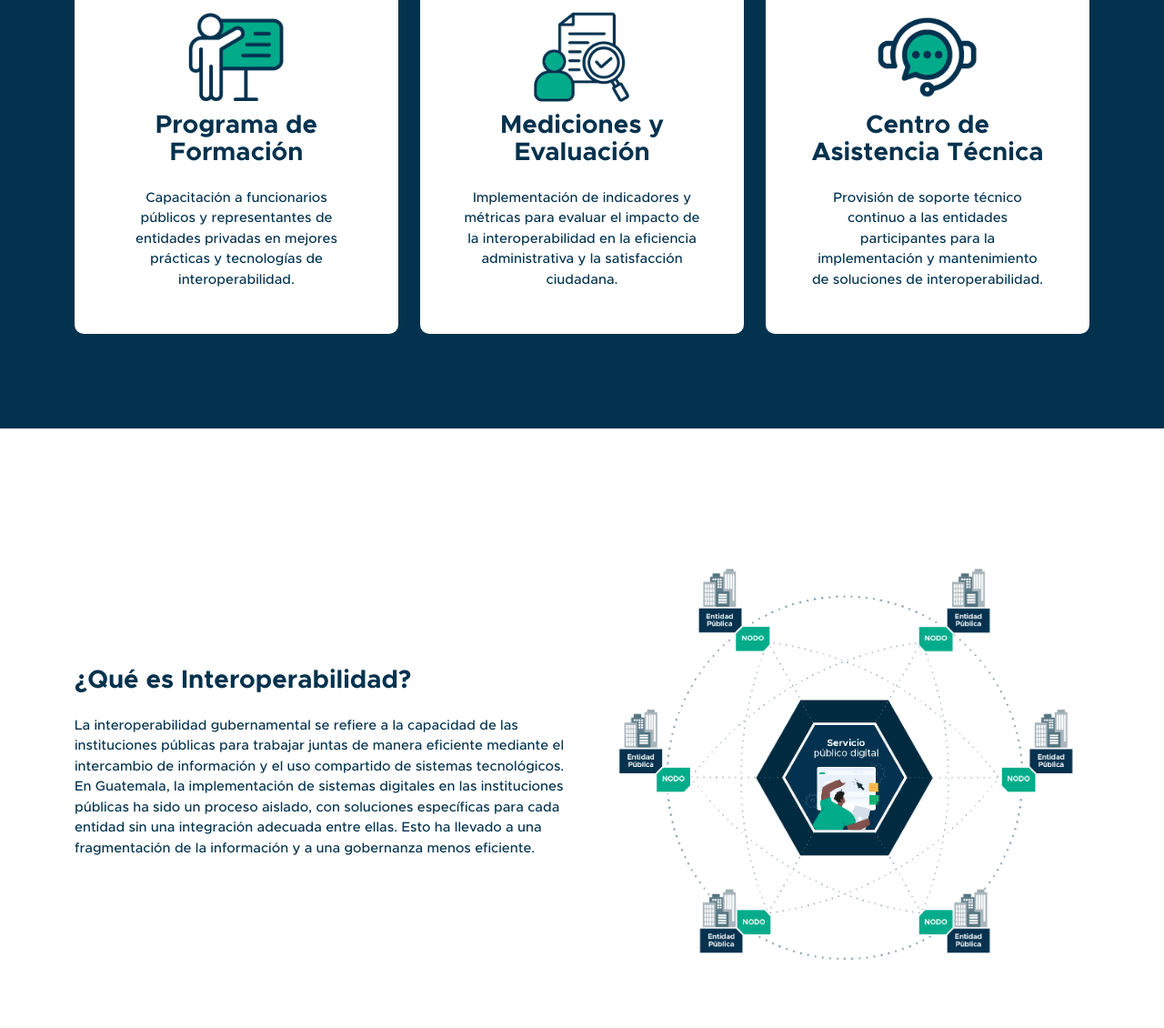
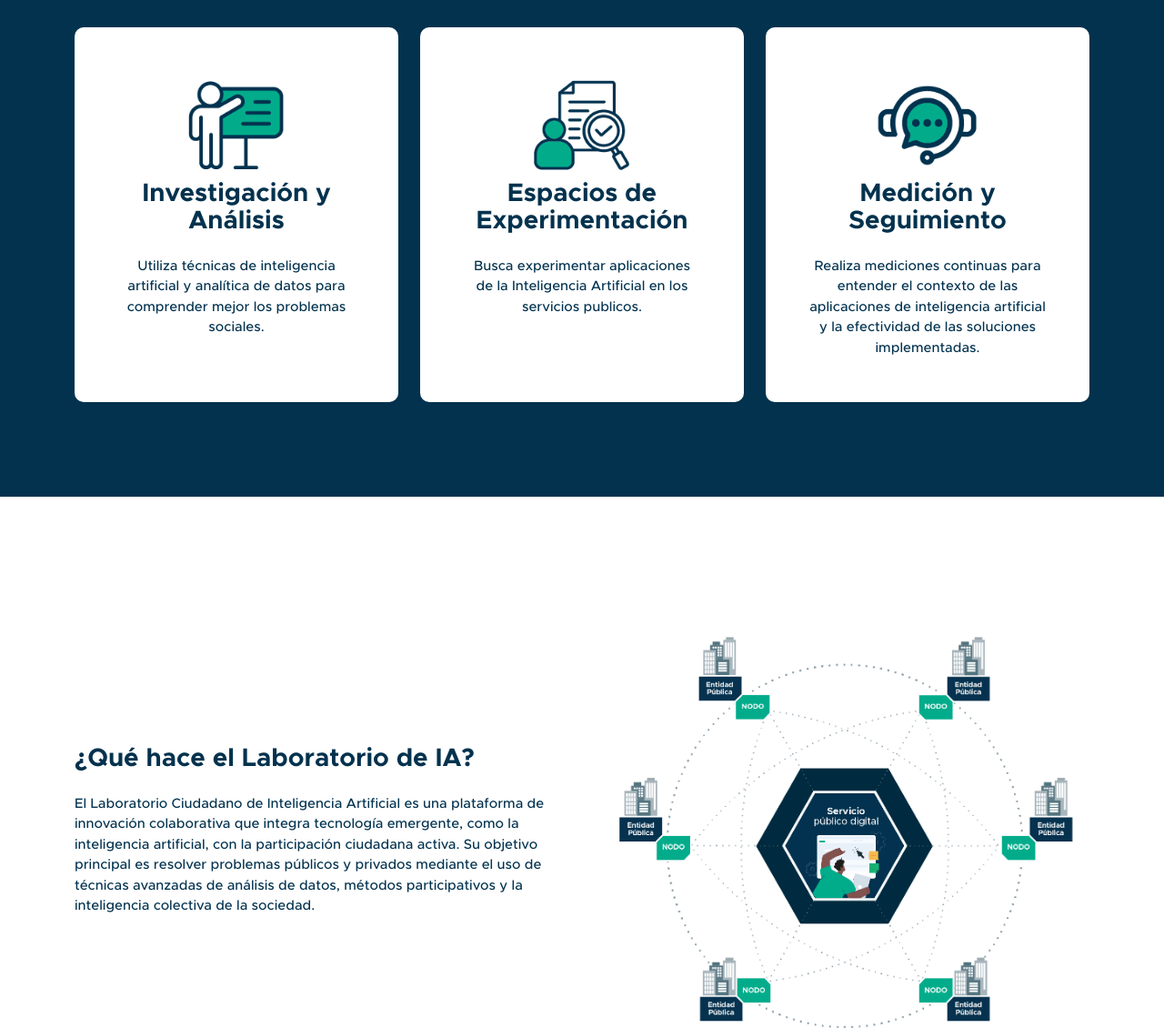
Before and after one commit to RedCiudadana/Lab_Inteligencia_Artificial, an Eleventy site: page src/index.njk in a window 1280 px wide. Shown: the part 858-1988 px from the top of the page at 91% size. Built offline with nearby package versions, Linux system fonts and the light colour scheme; Eleventy itself is replaced by a stand-in of ours; files that its build step writes are made by us from their sources; what render-markdown-js would draw is missing.

Commit message:
textos nuevos

```diff
--- a/src/index.njk
+++ b/src/index.njk
@@ -21,7 +21,7 @@ permalink: "index.html"
                 <div class="row my-6 align-items-center">
                     <div class="col-lg-6 my-4">
                         <h1 class="text-titles" style="font-size: 60px!important;line-height: 60px;">Laboratorio de Inteligencia Artificial </h1>
-                        <p class="my-4" style="font-size: 25px!important;">Tiene como objetivo central facilitar la colaboración y la integración de datos entre entidades públicas y privadas en Guatemala. <br>
+                        <p class="my-4" style="font-size: 25px!important;">En el Laboratorio de IA de Red Ciudadana, trabajamos juntos para resolver problemas reales y mejorar la vida de todos. ¡Únete a nosotros y transforma el futuro con inteligencia artificial!<br>
 
                         </p>
                         <a class="btn" href="/contacto/index.html">Únete al laboratorio</a>
@@ -43,9 +43,9 @@ permalink: "index.html"
                     <div class="col-lg-4 my-4 text-center">
                         <div class="bg-white-green h-100 p-5" style="border-radius: 10px;">
                             <img src="/assets/img/elementos_mejoras/INTEROPERABILDIAD_GD-19.png" style="width: 120px; height: 120px; margin: auto;">
-                            <h1 class="text-titles">Programa de Formación</h1>
+                            <h1 class="text-titles">Investigación y Análisis</h1>
                             <p class="mt-4">
-                                Capacitación a funcionarios públicos y representantes de entidades privadas en mejores prácticas y tecnologías de interoperabilidad.
+                                Utiliza técnicas de inteligencia artificial y analítica de datos para comprender mejor los problemas sociales.
                             </p>
                         </div>
                     </div>
@@ -53,9 +53,9 @@ permalink: "index.html"
                     <div class="col-lg-4 my-4 text-center">
                         <div class="bg-white-green h-100 p-5" style="border-radius: 10px;">
                             <img src="/assets/img/elementos_mejoras/INTEROPERABILDIAD_GD-20.png" style="width: 120px; height: 120px; margin: auto;">
-                            <h3 class="text-titles">Mediciones y Evaluación</h3>
+                            <h3 class="text-titles">Espacios de Experimentación</h3>
                             <p class="mt-4">
-                                Implementación de indicadores y métricas para evaluar el impacto de la interoperabilidad en la eficiencia administrativa y la satisfacción ciudadana.
+                                Busca experimentar aplicaciones de la Inteligencia Artificial en los servicios publicos.
                             </p>
                         </div>
                     </div>
@@ -63,9 +63,10 @@ permalink: "index.html"
                     <div class="col-lg-4 my-4 text-center">
                         <div class="bg-white-green h-100 p-5" style="border-radius: 10px;">
                             <img src="/assets/img/elementos_mejoras/INTEROPERABILDIAD_GD-21.png" style="width: 120px; height: 120px; margin: auto;">
-                            <h3 class="text-titles">Centro de Asistencia Técnica</h3>
+                            <h3 class="text-titles">Medición y Seguimiento</h3>
                             <p class="mt-4">
-                                Provisión de soporte técnico continuo a las entidades participantes para la implementación y mantenimiento de soluciones de interoperabilidad.
+                                Realiza mediciones continuas para entender el contexto de las aplicaciones de inteligencia artificial y la efectividad de las soluciones implementadas.
+
                             </p>
                         </div>
                     </div>
@@ -81,9 +82,9 @@ permalink: "index.html"
             <div class="container clearfix ">
                 <div class="row py-6 align-items-center">
                     <div class="col-lg-6 my-4">
-                        <h1 class="text-titles">¿Qué es Interoperabilidad?</h1>
+                        <h1 class="text-titles">¿Qué hace el Laboratorio de IA?</h1>
                         <p class="mt-4">
-                            La interoperabilidad gubernamental se refiere a la capacidad de las instituciones públicas para trabajar juntas de manera eficiente mediante el intercambio de información y el uso compartido de sistemas tecnológicos. En Guatemala, la implementación de sistemas digitales en las instituciones públicas ha sido un proceso aislado, con soluciones específicas para cada entidad sin una integración adecuada entre ellas. Esto ha llevado a una fragmentación de la información y a una gobernanza menos eficiente.
+                            El Laboratorio Ciudadano de Inteligencia Artificial es una plataforma de innovación colaborativa que integra tecnología emergente, como la inteligencia artificial, con la participación ciudadana activa. Su objetivo principal es resolver problemas públicos y privados mediante el uso de técnicas avanzadas de análisis de datos, métodos participativos y la inteligencia colectiva de la sociedad.
                         </p>
                         <!-- <p class="mt-4">
                             <strong>
```
